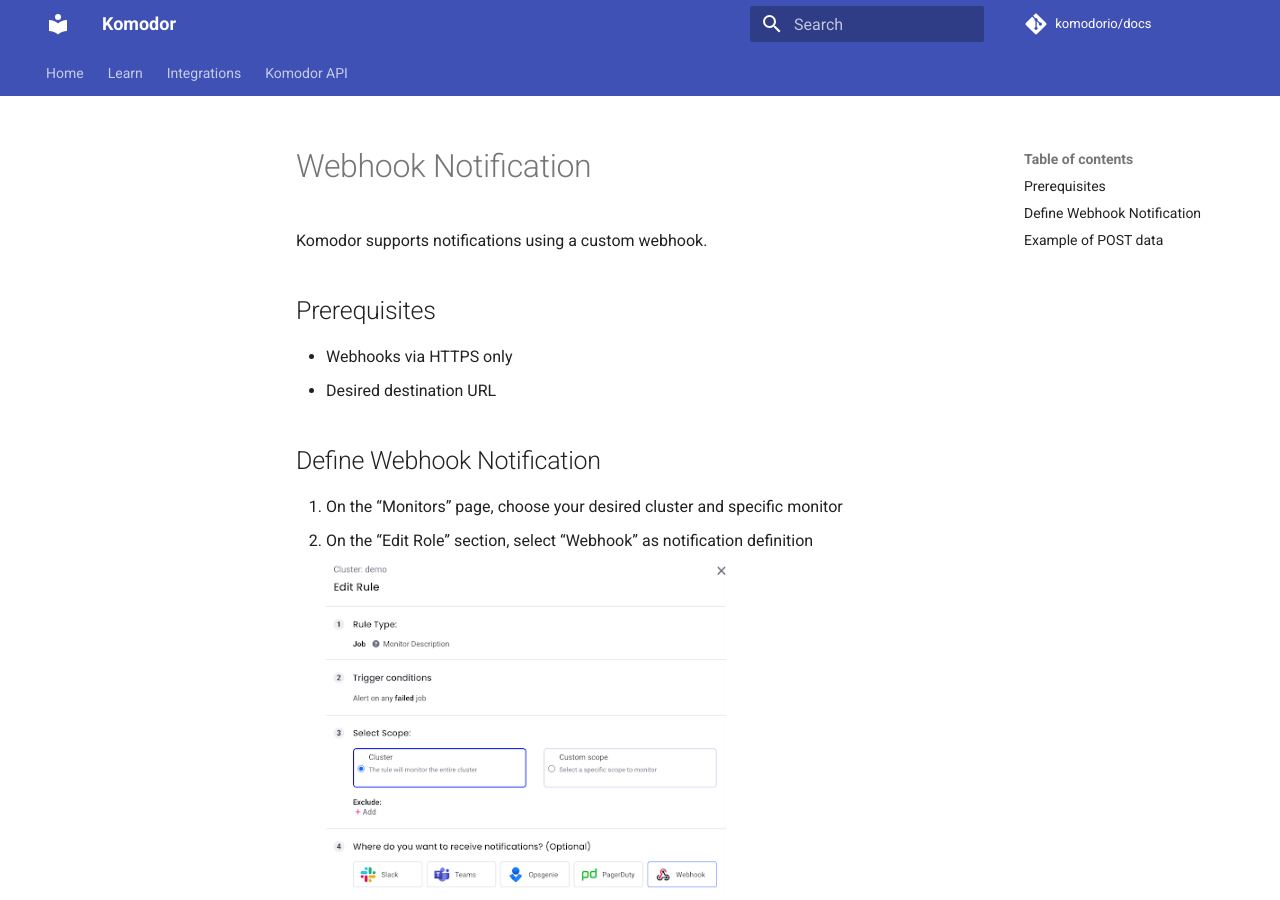
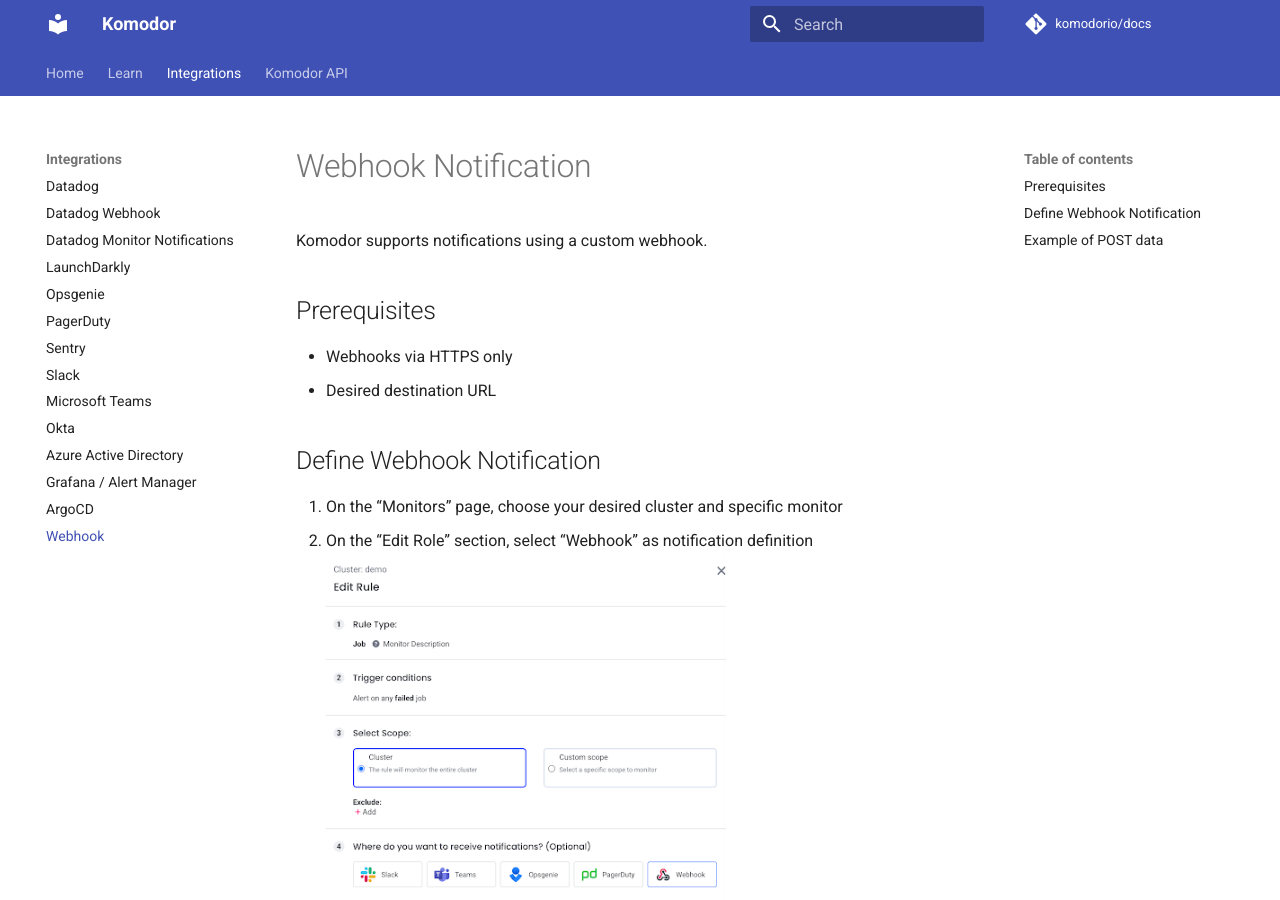
Before and after one commit to komodorio/docs, an MkDocs documentation site: the page built from docs/Integrations/Webhook.md, in a window 1280 px wide and 900 px high. Built offline with MkDocs 1.6.1 and Material for MkDocs 9.7.7, drawn with Linux system fonts in a browser that asks for light colours; comment, search, counter and statistics services are not loaded.

Commit message:
exposing webhook page

```diff
--- a/docs/Integrations/Webhook.md
+++ b/docs/Integrations/Webhook.md
@@ -1,11 +1,9 @@
 # Webhook Notification
-
 Komodor supports notifications using a custom webhook.
 
 ##  Prerequisites
 - Webhooks via HTTPS only
 - Desired destination URL
-
 
 ## Define Webhook Notification
 1. On the “Monitors” page, choose your desired cluster and specific monitor
--- a/mkdocs.yml
+++ b/mkdocs.yml
@@ -51,4 +51,5 @@
       - Azure Active Directory: Integrations/AzureActiveDirectory.md
       - Grafana / Alert Manager: Integrations/AlertManager.md
       - ArgoCD: Integrations/ArgoCD.md
+      - Webhook: Integrations/Webhook.md
   - Komodor API: openapi/redoc-static.html
```
